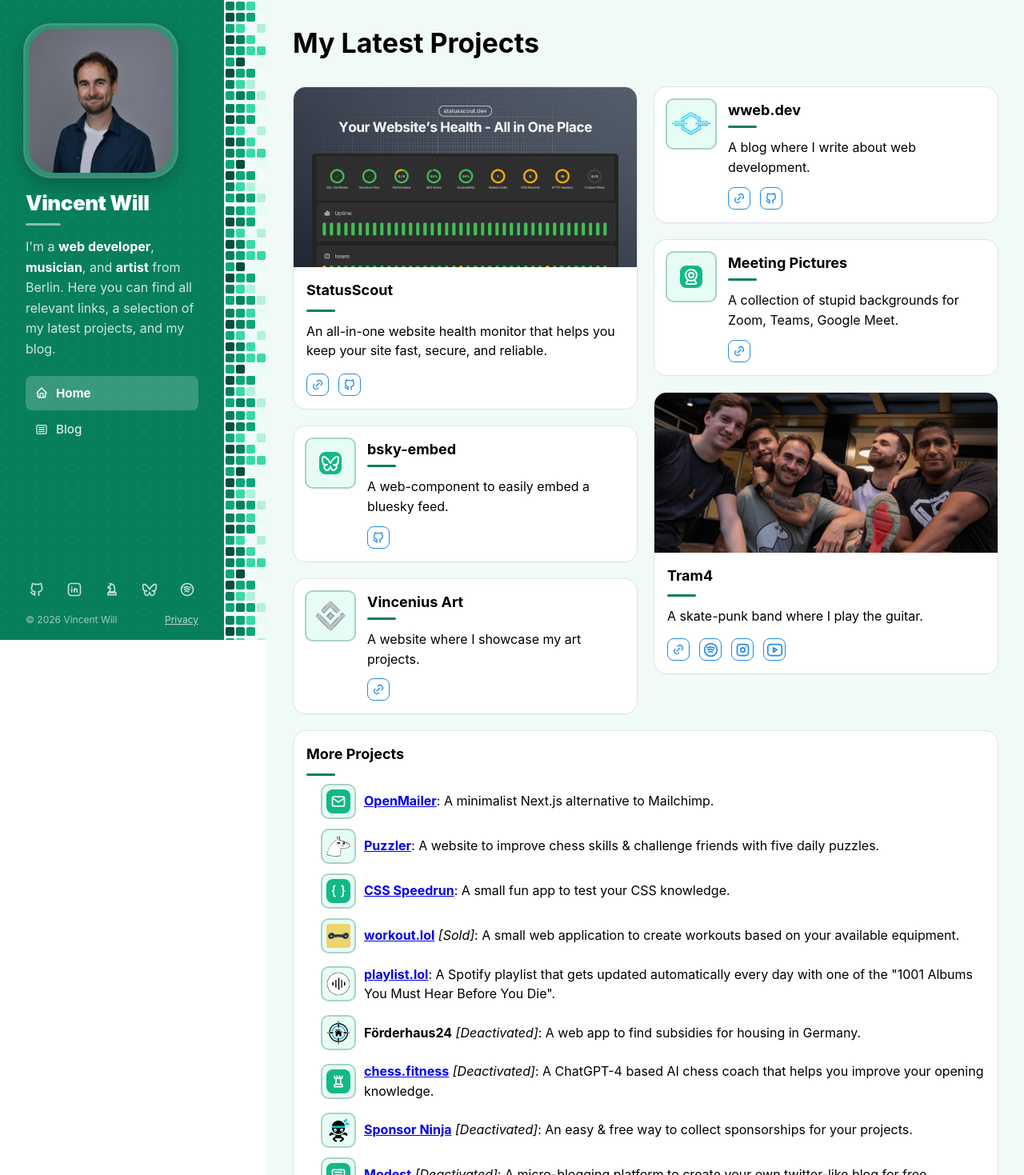
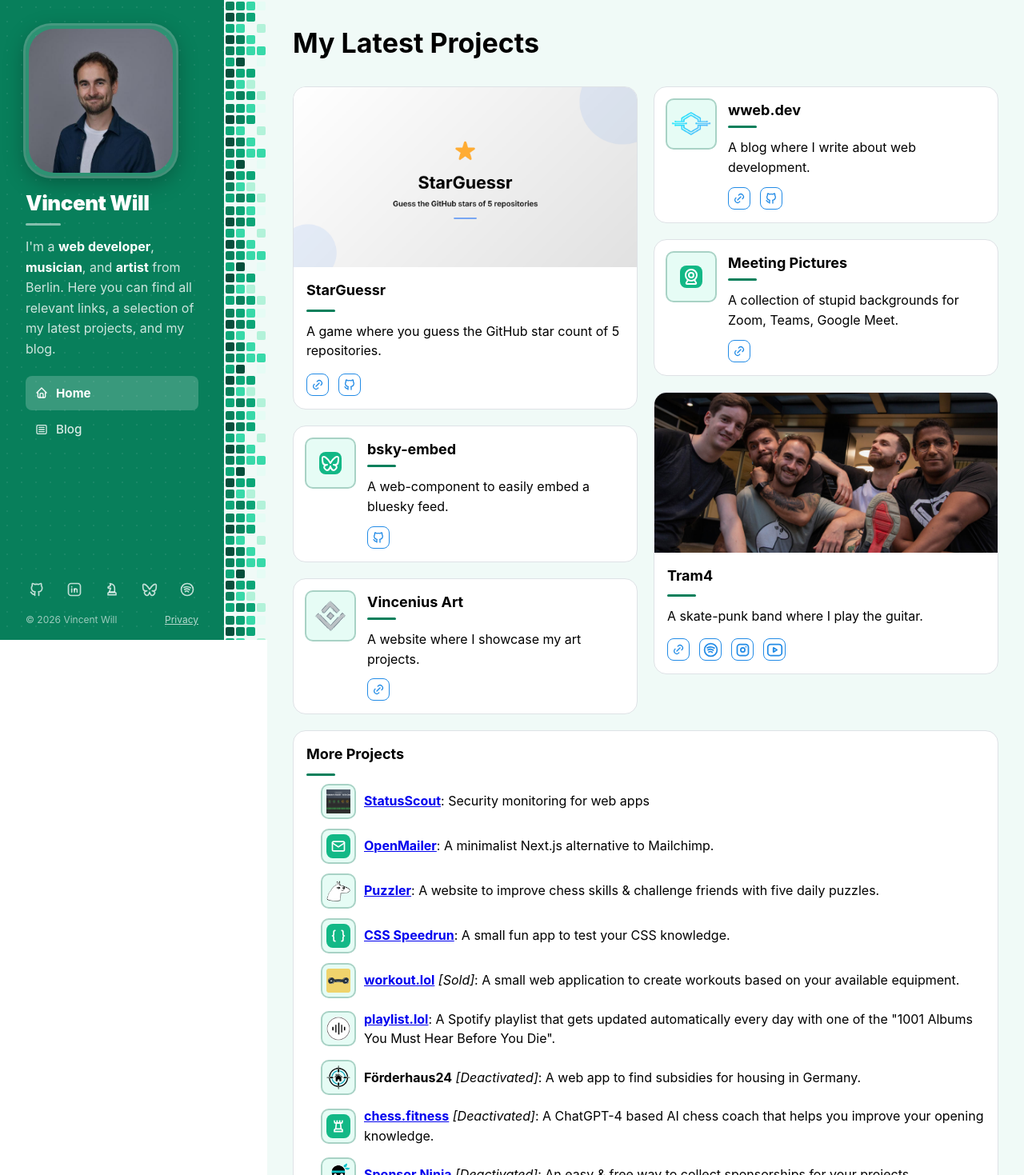
Before and after one commit to Vincenius/portfolio-2025, an Astro site: page / in a window 1280 px wide. Shown: the top 1469 px of the page at 80% size. Built offline with nearby package versions, Linux system fonts and the light colour scheme; Astro itself is replaced by a stand-in of ours.

Commit message:
add starguessr

```diff
--- a/src/components/Home.jsx
+++ b/src/components/Home.jsx
@@ -36,34 +36,33 @@ export default function Home({ images, activePath }) {
           <Box className={styles.masonryItem}>
             <Card padding={{ base: 'md', md: 'xl' }} radius="lg" withBorder>
               <Card.Section>
-                <Image src={images.statusscout} alt="StatusScout OG" h="auto" />
+                <Image src={images.starguessr} alt="StarGuessr" h="auto" />
               </Card.Section>
               <Title order={2} mt="md" size="h4" mb={4}>
-                StatusScout
+                StarGuessr
               </Title>
               <Box className={styles.cardAccentBar} />
               <Text mb="md">
-                An all-in-one website health monitor that helps you keep your site fast,
-                secure, and reliable.
+                A game where you guess the GitHub star count of 5 repositories.
               </Text>
               <Flex gap="sm" align="center">
                 <ActionIcon
                   variant="outline"
                   component="a"
-                  href="https://statusscout.dev"
+                  href="https://starguessr.vincentwill.com/"
                   target="_blank"
                   rel="noopener"
-                  aria-label="Visit StatusScout website"
+                  aria-label="Visit StarGuessr website"
                 >
                   <IconLink size={16} />
                 </ActionIcon>
                 <ActionIcon
                   variant="outline"
                   component="a"
-                  href="https://github.com/Vincenius/statusscout"
+                  href="https://github.com/Vincenius/star-guessr"
                   target="_blank"
                   rel="noopener"
-                  aria-label="StatusScout GitHub repository"
+                  aria-label="StarGuessr GitHub repository"
                 >
                   <IconBrandGithub size={16} />
                 </ActionIcon>
@@ -275,6 +274,29 @@ export default function Home({ images, activePath }) {
               icon={
                 <Card radius="md" bg="#e6fcf5" p="0" w={40} h={40} style={{ boxShadow: '0 0 0 2px rgba(8,127,91,0.35)' }}>
                   <Flex align="center" justify="center" h="100%" w="100%">
+                    <Image src={images.statusscout} alt="StatusScout logo" w={30} h={30} />
+                  </Flex>
+                </Card>
+              }
+            >
+              <Text>
+                <b>
+                  <a
+                    href="https://statusscout.dev"
+                    target="_blank"
+                    rel="noopener"
+                  >
+                    StatusScout
+                  </a>
+                </b>
+                : Security monitoring for web apps
+                <br />
+              </Text>
+            </List.Item>
+            <List.Item
+              icon={
+                <Card radius="md" bg="#e6fcf5" p="0" w={40} h={40} style={{ boxShadow: '0 0 0 2px rgba(8,127,91,0.35)' }}>
+                  <Flex align="center" justify="center" h="100%" w="100%">
                     <ThemeIcon size={30} color="teal">
                       <IconMail size={20} />
                     </ThemeIcon>
--- a/src/pages/index.astro
+++ b/src/pages/index.astro
@@ -4,6 +4,7 @@ import Home from '../components/Home.jsx';
 import { getImage } from 'astro:assets';
 
 import statusscoutRaw from '../imgs/statusscout.png';
+import starguessrRaw from '../imgs/starguessr.png';
 import tram4Raw from '../imgs/tram4.jpg';
 import foerderhausRaw from '../imgs/foerderhaus.svg';
 import wwebRaw from '../imgs/wweb.png';
@@ -13,8 +14,9 @@ import playlistRaw from '../imgs/playlist.png';
 import workoutRaw from '../imgs/workout.png';
 import sponsorNinjaRaw from '../imgs/sponsor-ninja.png';
 
-const [statusscout, tram4, wweb, puzzler, playlist, workout, sponsorNinja] =
+const [starguessr, statusscout, tram4, wweb, puzzler, playlist, workout, sponsorNinja] =
   await Promise.all([
+    getImage({ src: starguessrRaw, width: 800, format: 'webp' }),
     getImage({ src: statusscoutRaw, width: 800, format: 'webp' }),
     getImage({ src: tram4Raw, width: 800, format: 'webp' }),
     getImage({ src: wwebRaw, width: 60, format: 'webp' }),
@@ -25,6 +27,7 @@ const [statusscout, tram4, wweb, puzzler, playlist, workout, sponsorNinja] =
   ]);
 
 const images = {
+  starguessr: starguessr.src,
   statusscout: statusscout.src,
   tram4: tram4.src,
   foerderhaus: foerderhausRaw.src,
```
Also changed, not shown: src/content/blog/2026-05-25-starguessr.md (added, +7 -0 lines), src/imgs/starguessr.png (added).
